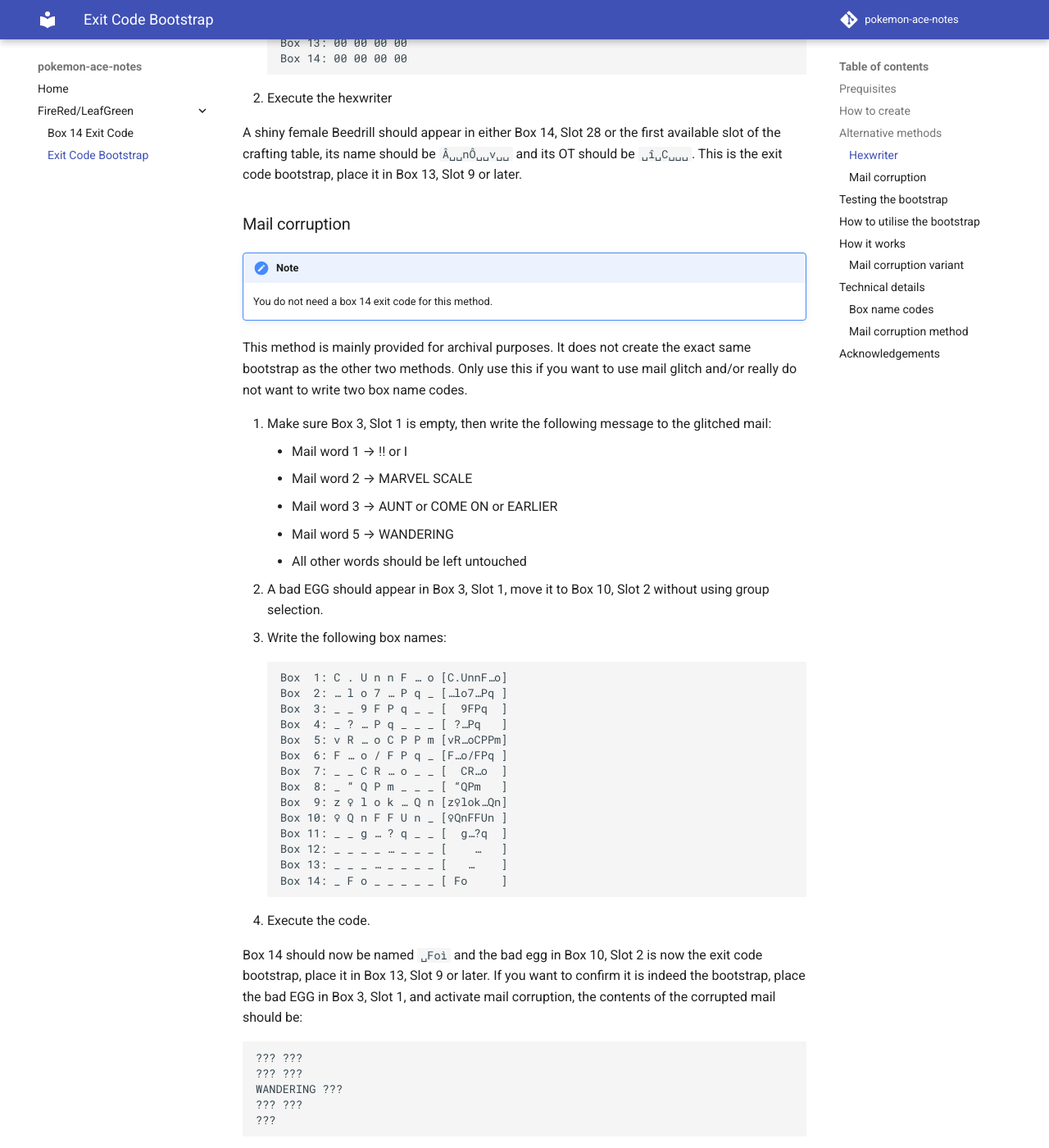
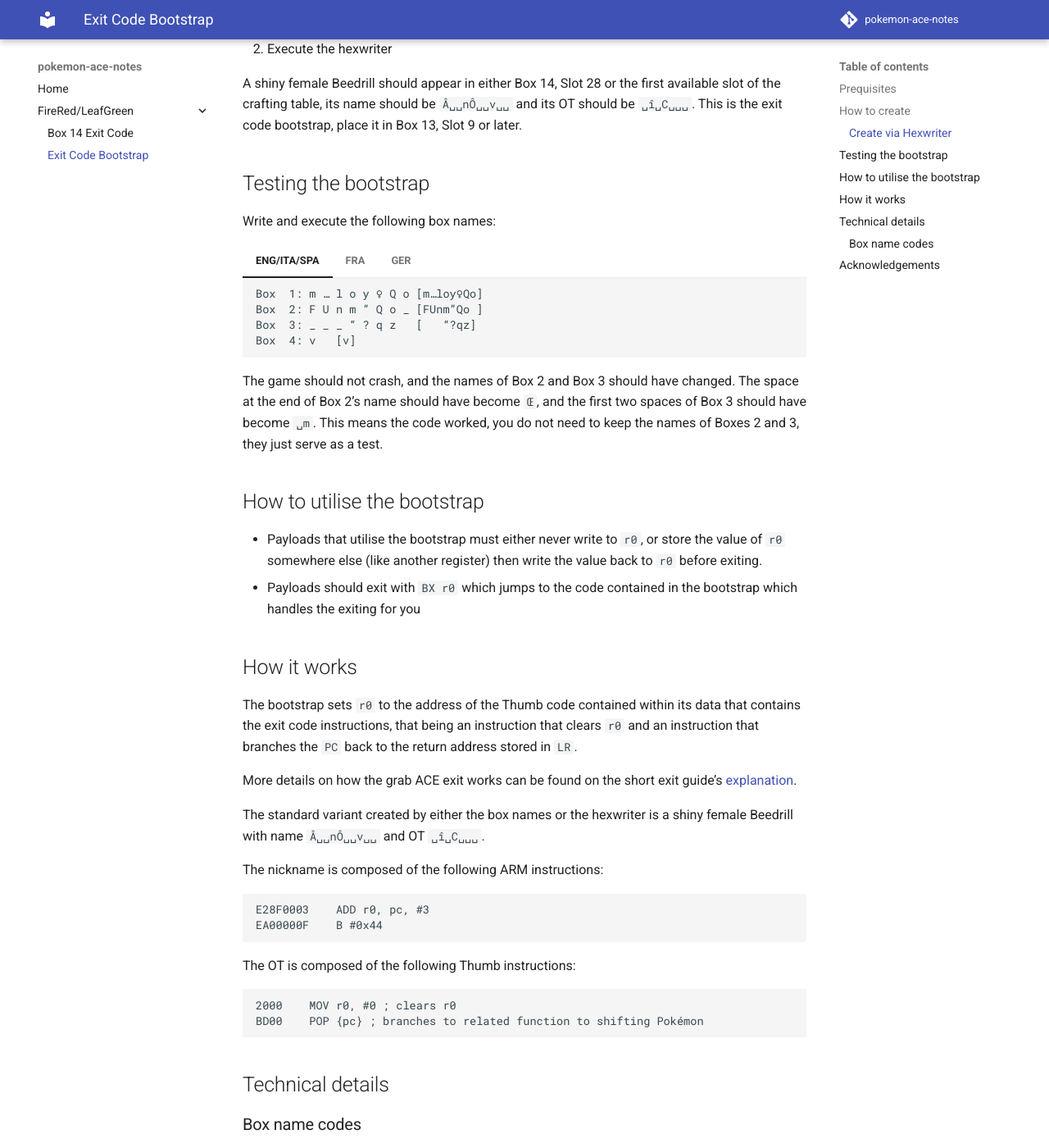
Before and after one commit to pomeg-letterbombers/pokemon-ace-notes, an MkDocs documentation site: the page built from docs/frlg/exit-codes/exit-code-bootstrap.md, in a window 1280 px wide and 1400 px high, scrolled down 1307 px. Shown: the whole window at 82% size. Built offline with MkDocs 1.6.1 and Material for MkDocs 9.7.7, drawn with Linux system fonts in a browser that asks for light colours; comment, search, counter and statistics services are not loaded; some of the changed text lies outside the part shown.

Commit message:
Properly adapt exit code bootstrap page

````diff
--- a/docs/frlg/exit-codes/exit-code-bootstrap.md
+++ b/docs/frlg/exit-codes/exit-code-bootstrap.md
@@ -1,4 +1,4 @@
-# Exit Code Bootstrap for FRLG grab ACE
+# Exit Code Bootstrap
 The purpose of this bootstrap is to allow more complex ACE payloads such as the hexwriter, and the hexecutor to be able to exit out of execution and hand back control to the game.
 
 ## Prequisites
@@ -6,7 +6,8 @@
 - A box 14 exit code, the setup can be found [here](FRLG_GrabACE_ShortExit.md)
 
 ## How to create
-1. Make sure Box 10, Slot 19 is empty, then write the following box names:
+Make sure Box 10, Slot 19 is empty, then write and execute the following box name codes
+=== "ENG/ITA/SPA"
     ```
     Box  1: 4 C U n n R … o	[4CUnnR…o]
     Box  2: P R o / F Q m _	[PRo/FQm ]
@@ -22,13 +23,43 @@
     Box 12: _ C J 9 n _ _ _	[ CJ9n   ]
     Box 13: k R R o _ F ! q	[kRRo F!q]
     ```
-2. Execute the code
+=== "FRA"
+    ```
+    Box  1: 4 C U n n R … o	[4CUnnR…o]
+    Box  2: P R o / F Q m _	[PRo/FQm ]
+    Box  3: _ _ s K … o _ _	[  sK…o  ]
+    Box  4: _ v I ? n _ _ _	[ vI?n   ]
+    Box  5: U N ? n _ F ! q	[UN?n F!q]
+    Box  6: F … o F ‘ ! n _	[F…oF‘!n ]
+    Box  7: _ _ v J ? n _ _	[  vJ?n  ]
+    Box  8: _ U T R o _ _ _	[ UTRo   ]
+    Box  9: … G Q m ’ G Q m	[…GQm’GQm]
+    Box 10: ? … o _ F ! q _	[?…o F!q ]
+    Box 11: _ _ … » ! n _ _	[  …»!n  ]
+    Box 12: _ C J 9 n _ _ _	[ CJ9n   ]
+    Box 13: k R R o _ F ! q	[kRRo F!q]
+    ```
+=== "GER"
+    ```
+    Box  1: 4 C U n n R … o	[4CUnnR…o]
+    Box  2: P R o / F Q m _	[PRo/FQm ]
+    Box  3: _ _ s K … o _ _	[  sK…o  ]
+    Box  4: _ v I ? n _ _ _	[ vI?n   ]
+    Box  5: U N ? n _ F ! q	[UN?n F!q]
+    Box  6: F … o F ‘ ! n _	[F…oF‘!n ]
+    Box  7: _ _ v J ? n _ _	[  vJ?n  ]
+    Box  8: _ U T R o _ _ _	[ UTRo   ]
+    Box  9: … G Q m ’ G Q m	[…GQm’GQm]
+    Box 10: ? … o _ F ! q _	[?…o F!q ]
+    Box 11: _ _ … “ ! n _ _	[  …“!n  ]
+    Box 12: _ C J 9 n _ _ _	[ CJ9n   ]
+    Box 13: k R R o _ F ! q	[kRRo F!q]
+    ```
 
 A shiny female Beedrill should appear in Box 10, Slot 19, its name should be `Â␣␣nÔ␣␣v␣␣` and its OT should be `␣î␣C␣␣␣`.
 This is the exit code bootstrap, place it in Box 13, Slot 9 or later.
 
-## Alternative methods
-### Hexwriter
+### Create via Hexwriter
 This method is provided as a quick way to adapt a `BX lr` hexwriter setup to a `BX r0` setup.
 
 1. Write the following box names (ignore the spaces, they are provided for readability).
@@ -53,61 +84,32 @@
 A shiny female Beedrill should appear in either Box 14, Slot 28 or the first available slot of the crafting table, its name should be `Â␣␣nÔ␣␣v␣␣` and its OT should be `␣î␣C␣␣␣`.
 This is the exit code bootstrap, place it in Box 13, Slot 9 or later.
 
-### Mail corruption
-!!! note
-    You do not need a box 14 exit code for this method.
-
-This method is mainly provided for archival purposes.
-It does not create the exact same bootstrap as the other two methods.
-Only use this if you want to use mail glitch and/or really do not want to write two box name codes.
-
-1. Make sure Box 3, Slot 1 is empty, then write the following message to the glitched mail:
-    - Mail word 1 → !! or I
-    - Mail word 2 → MARVEL SCALE
-    - Mail word 3 → AUNT or COME ON or EARLIER
-    - Mail word 5 → WANDERING
-    - All other words should be left untouched
-2. A bad EGG should appear in Box 3, Slot 1, move it to Box 10, Slot 2 without using group selection.
-3. Write the following box names:
+## Testing the bootstrap
+Write and execute the following box names:
+=== "ENG/ITA/SPA"
     ```
-    Box  1: C . U n n F … o	[C.UnnF…o]
-    Box  2: … l o 7 … P q _	[…lo7…Pq ]
-    Box  3: _ _ 9 F P q _ _	[  9FPq  ]
-    Box  4: _ ? … P q _ _ _	[ ?…Pq   ]
-    Box  5: v R … o C P P m	[vR…oCPPm]
-    Box  6: F … o / F P q _	[F…o/FPq ]
-    Box  7: _ _ C R … o _ _	[  CR…o  ]
-    Box  8: _ “ Q P m _ _ _	[ “QPm   ]
-    Box  9: z ♀ l o k … Q n	[z♀lok…Qn]
-    Box 10: ♀ Q n F F U n _	[♀QnFFUn ]
-    Box 11: _ _ g … ? q _ _	[  g…?q  ]
-    Box 12: _ _ _ _ … _ _ _	[    …   ]
-    Box 13: _ _ _ … _ _ _ _	[   …    ]
-    Box 14: _ F o _ _ _ _ _	[ Fo     ]
+    Box  1: m … l o y ♀ Q o	[m…loy♀Qo]
+    Box  2: F U n m ” Q o _	[FUnm”Qo ]
+    Box  3: _ _ _ “ ? q z	[   “?qz]
+    Box  4: v	[v]
     ```
-4. Execute the code.
-
-Box 14 should now be named `␣Foì` and the bad egg in Box 10, Slot 2 is now the exit code bootstrap, place it in Box 13, Slot 9 or later.
-If you want to confirm it is indeed the bootstrap, place the bad EGG in Box 3, Slot 1, and activate mail corruption, the contents of the corrupted mail should be:
-```
-??? ???
-??? ???
-WANDERING ???
-??? ???
-???
-```
-
-## Testing the bootstrap
-1. Move the bootstrap to Box 13, Slot 9 or later
-2. Write the following box names:
+=== "FRA"
     ```
-    Box  1: _ _ _ … _ _ _ _	[   …    ]
-    Box  2: _ ? ” _ _ _ _ O	[ ?”    O]
-    Box  3: … o	[…o]
+    Box  1: m … l o y ♀ Q o	[m…loy♀Qo]
+    Box  2: F U n m » Q o _	[FUnm»Qo ]
+    Box  3: _ _ _ « ? q z	[   «?qz]
+    Box  4: v	[v]
     ```
-    - `MOVS pc, #0x324` executes a `BX r0` instruction located somewhere in the BIOS
-3. Execute the code
-4. If it does not crash, that means the bootstrap is working
+=== "GER"
+    ```
+    Box  1: m … l o y ♀ Q o	[m…loy♀Qo]
+    Box  2: F U n m “ Q o _	[FUnm“Qo ]
+    Box  3: _ _ _ „ ? q z	[   „?qz]
+    Box  4: v	[v]
+    ```
+The game should not crash, and the names of Box 2 and Box 3 should have changed.
+The space at the end of Box 2’s name should have become `Œ`, and the first two spaces of Box 3 should have become `␣m`.
+This means the code worked, you do not need to keep the names of Boxes 2 and 3, they just serve as a test.
 
 ## How to utilise the bootstrap
 - Payloads that utilise the bootstrap must either never write to `r0`, or store the value of `r0` somewhere else (like another register) then write the value back to `r0` before exiting.
@@ -116,7 +118,7 @@
 ## How it works
 The bootstrap sets `r0` to the address of the Thumb code contained within its data that contains the exit code instructions, that being an instruction that clears `r0` and an instruction that branches the `PC` back to the return address stored in `LR`.
 
-More details on how the grab ACE exit works can be found on the short exit guide’s [explanation](FRLG_GrabACE_ShortExit.md#explanation).
+More details on how the grab ACE exit works can be found on the short exit guide’s [explanation](../box-14-exit/#explanation).
 
 The standard variant created by either the box names or the hexwriter is a shiny female Beedrill with name `Â␣␣nÔ␣␣v␣␣` and OT `␣î␣C␣␣␣`.
 
@@ -130,21 +132,6 @@
 ```
 2000    MOV r0, #0 ; clears r0
 BD00    POP {pc} ; branches to related function to shifting Pokémon
-```
-
-### Mail corruption variant
-Through both mail corruption and that box name code we wrote, we have corrupted the PID/OTID of the empty slot to become the following opcodes:
-```
-E24F0001 SUB r0, pc, #0x1
-EA000011 B #0x4C
-```
-
-This stores the address of the bootstrap's nickname in `r0` then jumps to the next box slot.
-Since bit 0 of `r0` is set to 1, that means that when the `BX r0` instruction is executed, the code in the nickname is run in Thumb mode.
-From mail corruption, and the box name code, the nickname becomes the following Thumb opcodes:
-```
-2000 MOV r0, #0x0 ; zeroes out r0, tells game to the end the task of swapping
-BD00 POP pc ; returns control to the game's code
 ```
 
 ## Technical details
@@ -175,46 +162,6 @@
 STR r12, [r11]! ; Store chars 0-3 of OT
 ```
 
-### Mail corruption method
-The mail words have the following indexes:
-|Word|Index (hex)|
-|-|-|
-|!! / I|**01|
-|MARVEL SCALE|044F|
-|AUNT / COME ON / EARLIER|**11|
-|WANDERING|2000|
-
-'WANDERING' forms the other half of our Thumb payload that `BX r0` will jump into, where its index perfectly matches with `MOV r0, #0x0`.
-The rest of the words will partially form each ARM opcode that constitutes the PID/OTID with their most significant bytes being overwritten by the box name code.
-
-Below is the CodeGenerator input:
-```
-; MAIL WORDS
-; 1 -> !! / I
-; 2 -> MARVEL SCALE
-; 3 -> AUNT / COME ON / EARLIER
-; 5 -> WANDERING
-@@
-SBC r10, pc, #0x2F40
-MOVS r12, #0xE2
-MVN r11, #0xFF
-STRB r11, [r10, #0xA8]
-STRB r12, [r10, #0xAA]
-STRB r11, [r10, #0xAC]
-MOVS r12, #0xEA00
-STRH r12, [r10, #0xAD]
-MOVS r12, #0xFF
-STRB r12, [r10, #0xBA]
-MOVS r12, #0xBD00
-STRH r12, [r10, #0xB1]
-MVN r11, #0xEE00000
-SBC r11, #0xDF
-SBC r11, #0xFF00000
-SBC r12, pc, #0xC0
-STR r11, [r12, #0xDB]!
-BIC r0, r0, #0xFF
-```
-
 ## Acknowledgements
 - E-Sh4rk for creating the CodeGenerator, the `Create Pokemon from nothing (with exit code bootstrap)` code, and the `Certificate Exit Bootstrap` code which the exit code bootstrap codes is based off
 - Sleipnir17 for creating the short exit code setup code which this code is derived from
--- a/mkdocs.yml
+++ b/mkdocs.yml
@@ -12,6 +12,8 @@
   - admonition
   - pymdownx.details
   - pymdownx.superfences
+  - pymdownx.tabbed:
+      alternate_style: true
 theme:
   name: material
   features:
````
